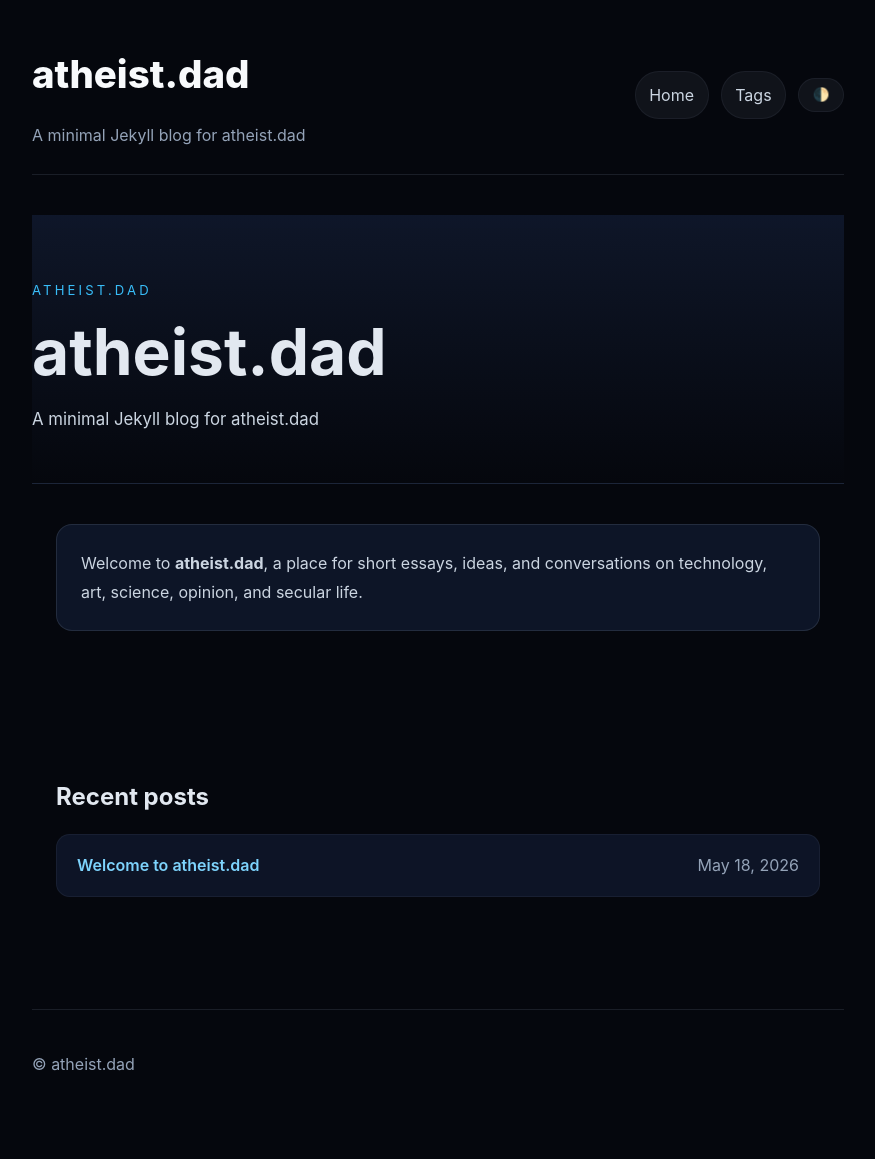
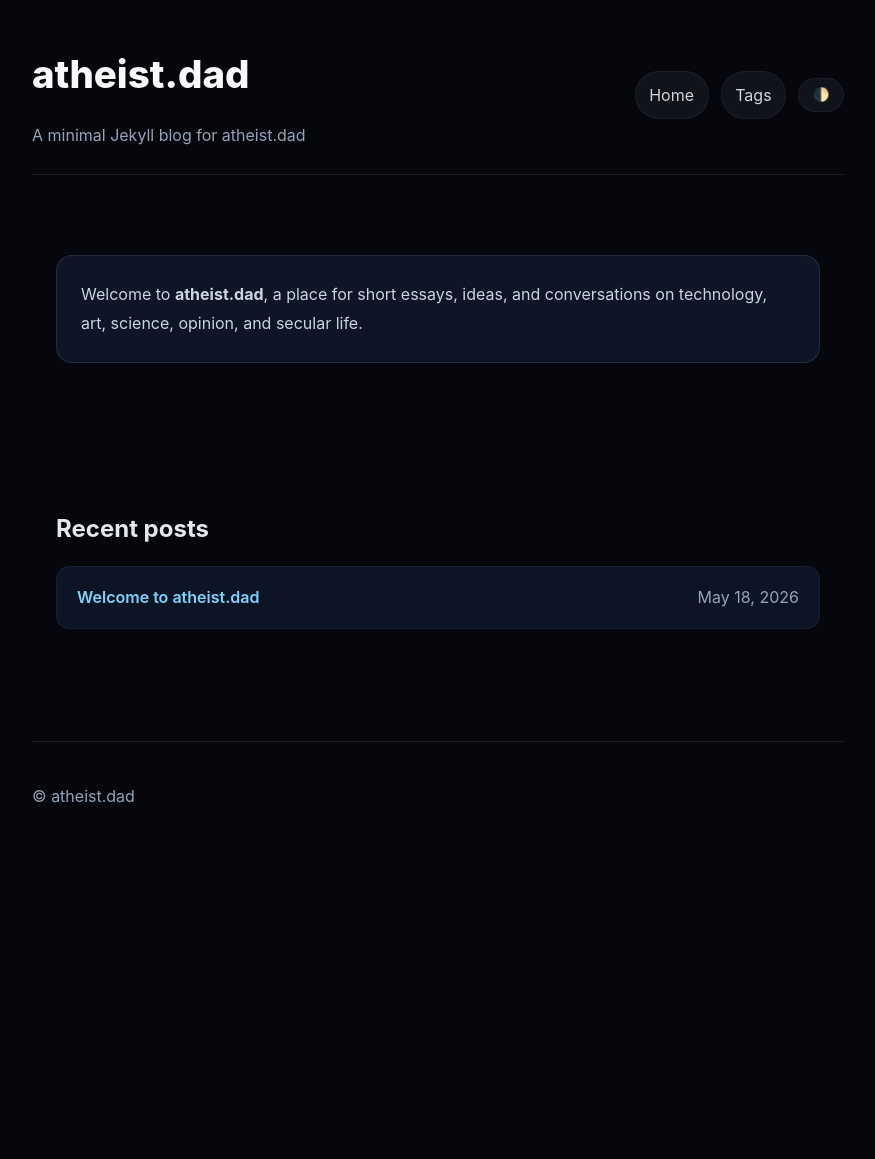
Before and after one commit to tomgehrke/atheist-dad, a Jekyll site: the page built from index.html, in a window 1280 px wide. Shown: the whole page, without its empty margins (202-1077 px from the left). Built offline with Jekyll 4.4.1, drawn with Linux system fonts in a browser that asks for light colours; after the commit the page ends 900 px from its top, so only the background shows below that.

Commit message:
Remove redundant home hero section

```diff
--- a/assets/css/styles.css
+++ b/assets/css/styles.css
@@ -23,12 +23,6 @@ a:hover, a:focus { color: #38bdf8; text-decoration: underline; }
 .site-nav { display: flex; flex-wrap: wrap; gap: 0.75rem; align-items: center; }
 .site-nav a, button#theme-toggle { color: #cbd5e1; padding: 0.55rem 0.85rem; border-radius: 999px; border: 1px solid rgba(148, 163, 184, 0.08); background: rgba(148, 163, 184, 0.08); transition: all 0.2s ease; }
 .site-nav a:hover, button#theme-toggle:hover { background: rgba(125, 211, 252, 0.16); color: #f8fafc; }
-
-.home-hero { background: linear-gradient(180deg, rgba(15, 23, 42, 0.96), rgba(5, 7, 13, 1)); border-bottom: 1px solid rgba(148, 163, 184, 0.1); padding: 4rem 0 3rem; }
-.home-hero .page-shell { padding: 0; }
-.eyebrow { margin: 0 0 1rem; font-size: 0.82rem; letter-spacing: 0.24em; text-transform: uppercase; color: #38bdf8; }
-.home-hero h1 { margin: 0; font-size: clamp(2.5rem, 5vw, 4.5rem); line-height: 1.03; max-width: 12ch; }
-.hero-copy { margin: 1.2rem 0 0; max-width: 45rem; color: #cbd5e1; font-size: 1.05rem; line-height: 1.85; }
 
 .home-intro { margin-bottom: 2.5rem; }
 .home-intro p { margin: 0; padding: 1.5rem; border-radius: 1rem; border: 1px solid rgba(148, 163, 184, 0.16); background: rgba(15, 23, 42, 0.92); color: #cbd5e1; }
--- a/index.html
+++ b/index.html
@@ -2,12 +2,6 @@
 layout: default
 title: Home
 ---
-
-<section class="home-hero">
-  <p class="eyebrow">atheist.dad</p>
-  <h1>{{ site.title }}</h1>
-  <p class="hero-copy">{{ site.description }}</p>
-</section>
 
 <section class="page-shell home-intro">
   <p>Welcome to <strong>atheist.dad</strong>, a place for short essays, ideas, and conversations on technology, art, science, opinion, and secular life.</p>
```
